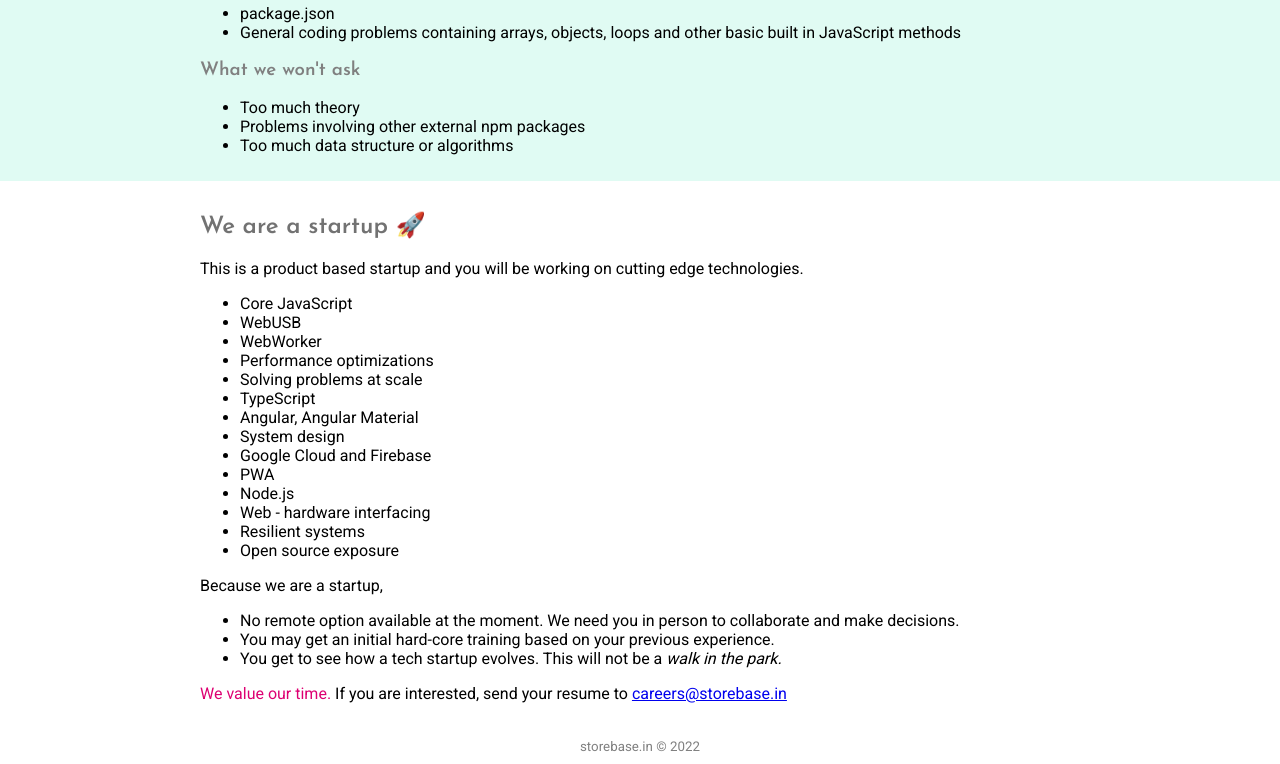
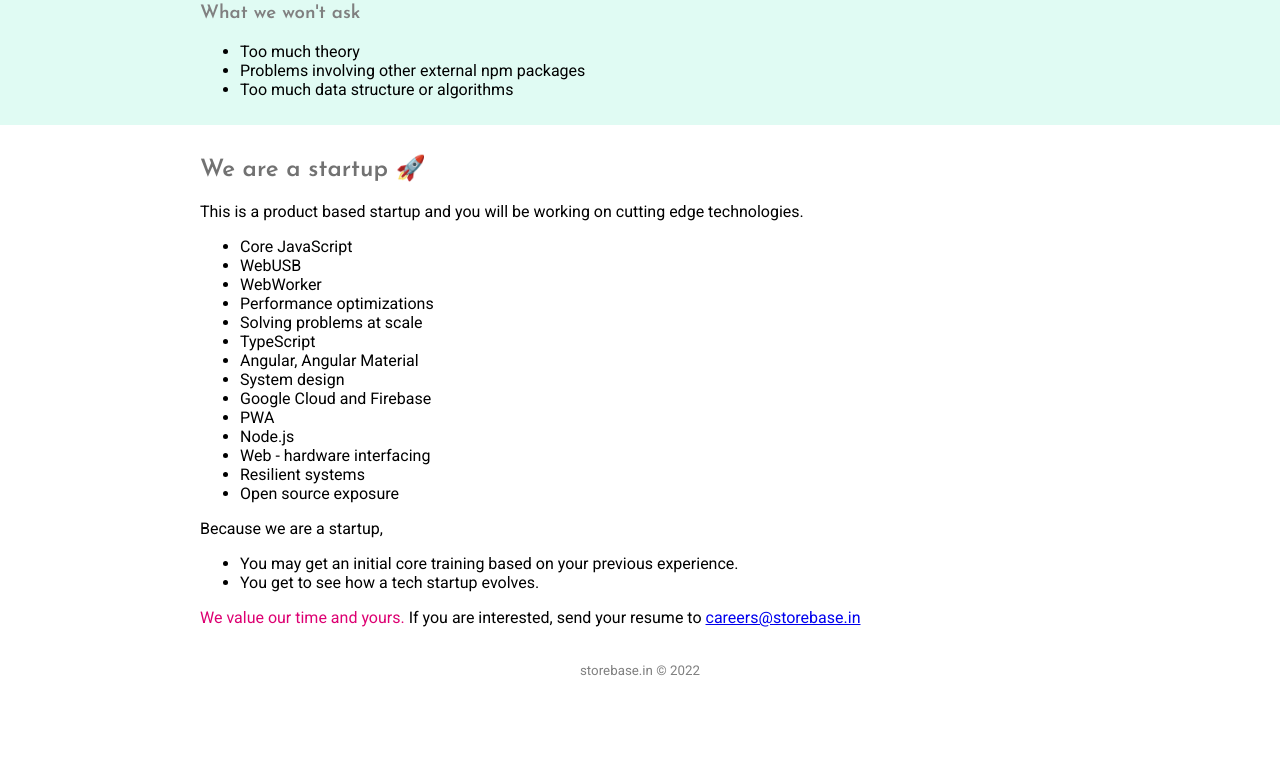
Before and after one commit to Hashimrasheed/testweb, a plain HTML site: page index.html in a window 1280 px wide. Shown: the part 1134-1898 px from the top of the page. After the commit the page ends 1822 px from the top, so only its background shows below. Drawn offline with Linux system fonts and the light colour scheme.

Commit message:
cleaning up

```diff
--- a/index.html
+++ b/index.html
@@ -121,18 +121,11 @@
       <img src="./image.webp" alt="Launching" srcset="" />
       <h1 class="center" style="font-size: 40px">Launching soon</h1>
       <!-- <h2></h2> -->
-      <h2 style="color: gray">We are hiring! (2 positions left)</h2>
-      <h3 style="color: gray">
-        <span style="color: rgb(221, 0, 114)">20</span>/25 applications
-        received. Closing at 25.
-      </h3>
+      <h2 style="color: gray">We are hiring!</h2>
       <h3 style="color: gray">
         <sup style="color: rgb(221, 0, 114)">[New]</sup> Interview syllabus
         attached below
       </h3>
-      <small style="color: gray"
-        >Last updated at 17:36 Dec 18, 2022 (IST)</small
-      >
     </div>
 
     <div class="container">
@@ -213,22 +206,17 @@
       <p>Because we are a startup,</p>
       <ul>
         <li>
-          No remote option available at the moment. We need you in person to
-          collaborate and make decisions.
-        </li>
-        <li>
-          You may get an initial hard-core training based on your previous
+          You may get an initial core training based on your previous
           experience.
         </li>
-        <li>
-          You get to see how a tech startup evolves. This will not be a
-          <i>walk in the park.</i>
-        </li>
+        <li>You get to see how a tech startup evolves.</li>
       </ul>
 
       <p>
-        <span style="color: rgb(221, 0, 114)">We value our time.</span> If you
-        are interested, send your resume to
+        <span style="color: rgb(221, 0, 114)"
+          >We value our time and yours.</span
+        >
+        If you are interested, send your resume to
         <a href="mailto:careers@storebase.in">careers@storebase.in</a>
       </p>
     </div>
```
